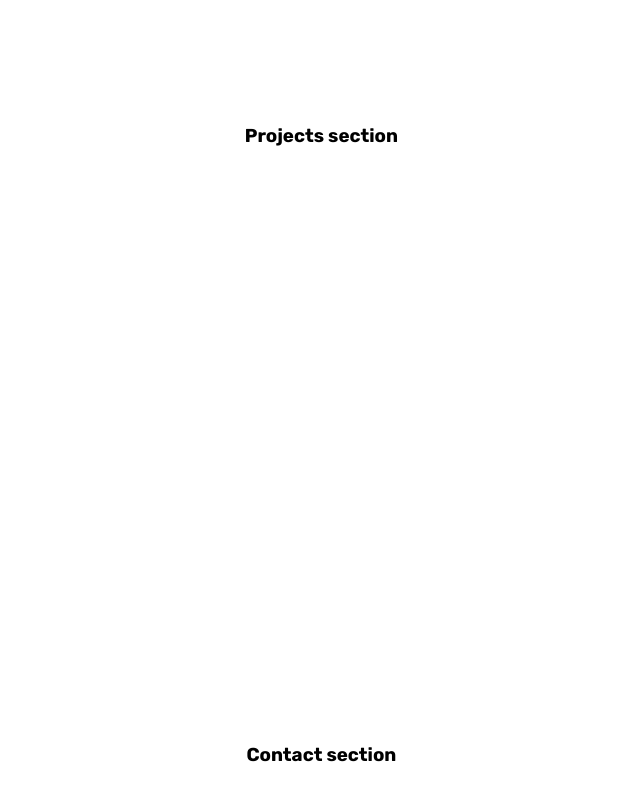
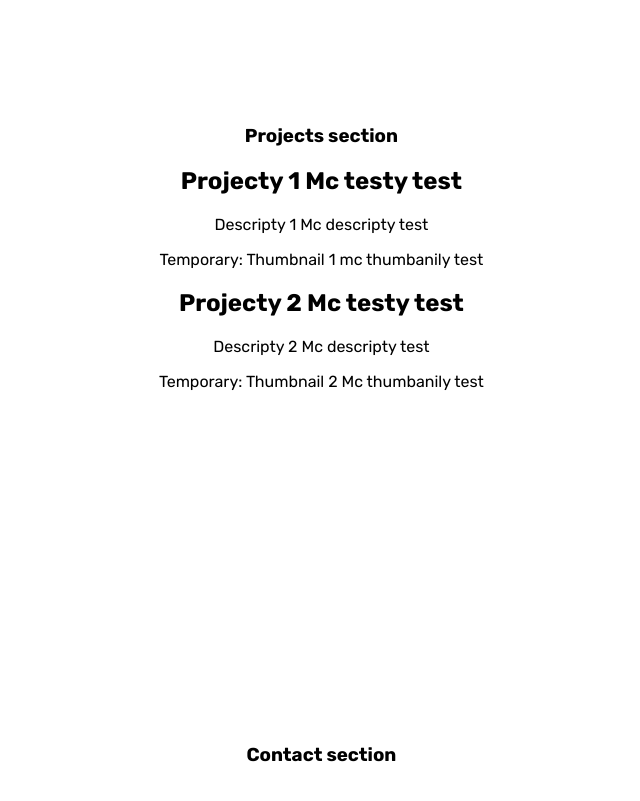
Before and after one commit to kermattc/portfolio-site, a React (Create React App) app in the folder portfolio/: page / in a window 1280 px wide. Shown: the part 1140-1941 px from the top of the page, without its empty margins (445-1085 px from the left). Built offline with nearby package versions, Linux system fonts and the light colour scheme.

Commit message:
Implemented core for projects and projectcard components for dynamic programming or whatever

```diff
--- a/portfolio/src/App.tsx
+++ b/portfolio/src/App.tsx
@@ -6,6 +6,7 @@ import About from './components/about';
 import Contact from './components/contact';
 import Projects from './components/projects';
 import Navbar from './components/navbar';
+
 
 export default function App() {
   const home = useRef<HTMLDivElement>(null);
--- a/portfolio/src/components/navbar.tsx
+++ b/portfolio/src/components/navbar.tsx
@@ -6,8 +6,8 @@ interface NavbarProps {
 }
 
 // two ways of doing this. But just keep in mind to specify the props and their types. also for some reason people hate React.FC, might look into it later
-const Navbar: React.FC<NavbarProps> = ({ scrollToSection, testyMcTestTest }) => {
-// export const Navbar = ( {scrollToSection, temp }: NavbarProps) => {
+// const Navbar: React.FC<NavbarProps> = ({ scrollToSection, testyMcTestTest }) => {
+export const Navbar = ( {scrollToSection, testyMcTestTest }: NavbarProps) => {
     return(
         <>
             <h1>M.S. in Computer Science | Aspiring Software Engineer</h1>
--- /dev/null
+++ b/portfolio/src/components/projectCard.tsx
@@ -0,0 +1,17 @@
+interface ProjectCardProps {
+    title: string,
+    description: string,
+    thumbnail: string
+}
+
+const ProjectCard = ( { title, description, thumbnail}: ProjectCardProps ) => {
+    return (
+        <>
+            <h2>{title}</h2>
+            <p>{description}</p>
+            <p>Temporary: {thumbnail}</p>
+        </>
+    )
+}
+
+export default ProjectCard;
--- a/portfolio/src/components/projects.tsx
+++ b/portfolio/src/components/projects.tsx
@@ -1,8 +1,33 @@
+import ProjectCard from "./projectCard";
+
+import projectData from './../daterz/projects.json';
+
+interface Project {
+    title: string,
+    description: string,
+    thumbnail: string
+}
+
+const projects: Project[] = projectData.projects;
 
 export default function Projects() {
+    console.log("Project data: ", projects);
+
     return (
         <div>
             <h3>Projects section</h3>
+            {
+                projects.map((project, index) => {
+                    return(
+                        <ProjectCard
+                            key={index}
+                            title={project.title}
+                            description={project.description}
+                            thumbnail={project.thumbnail}
+                        />
+                    )
+                })
+            }
         </div>
     )
 }
--- /dev/null
+++ b/portfolio/src/daterz/projects.json
@@ -0,0 +1,15 @@
+{
+    "projects": [
+        {
+            "title" : "Projecty 1 Mc testy test",
+            "description" : "Descripty 1 Mc descripty test",
+            "thumbnail": "Thumbnail 1 mc thumbanily test"
+        },
+
+        {
+            "title" : "Projecty 2 Mc testy test",
+            "description" : "Descripty 2 Mc descripty test",
+            "thumbnail": "Thumbnail 2 Mc thumbanily test"
+        }
+    ]
+}
```
Also changed, not shown: portfolio/src/components/ScrollToTop.ts (deleted, +0 -27 lines).
